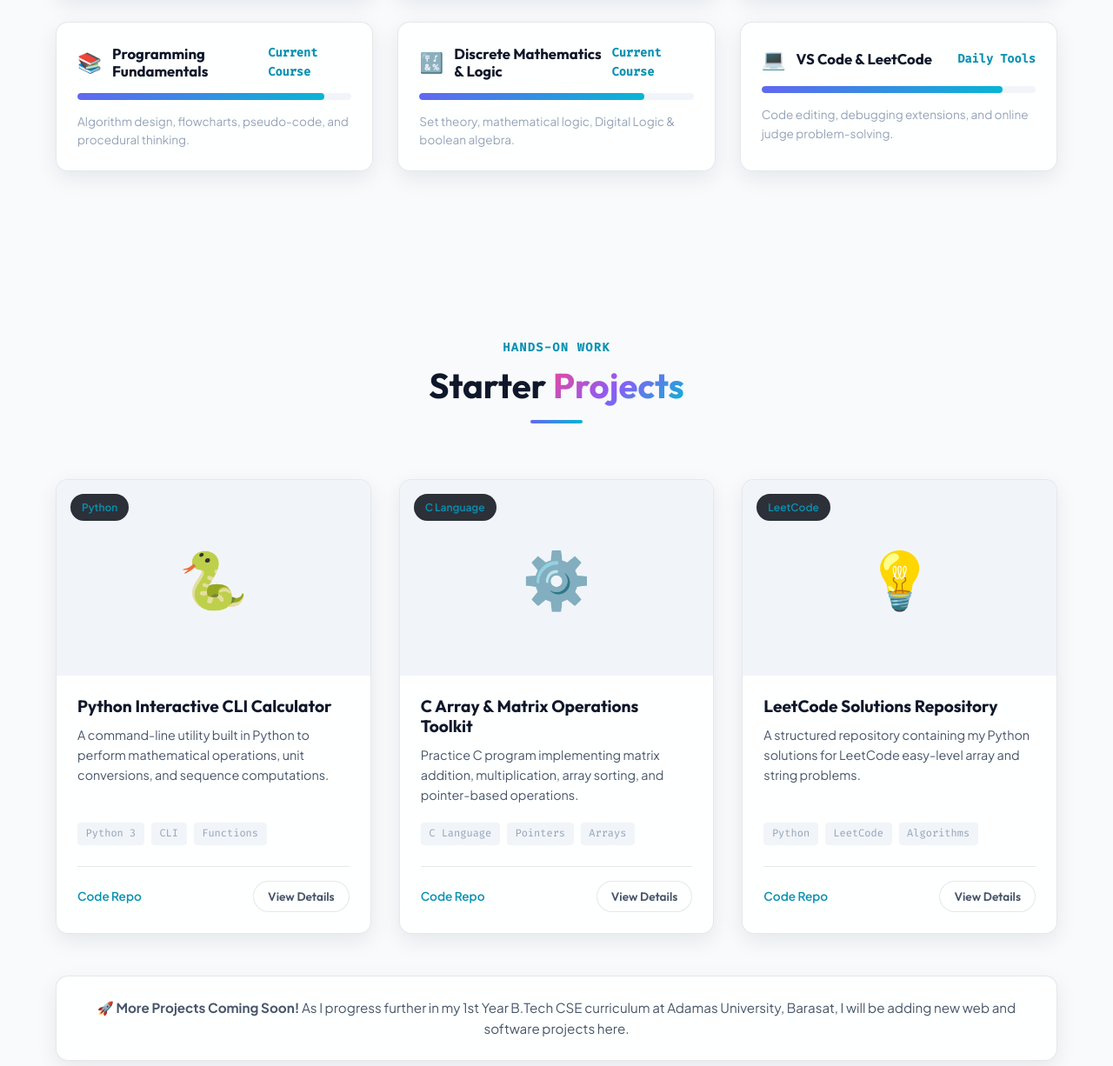
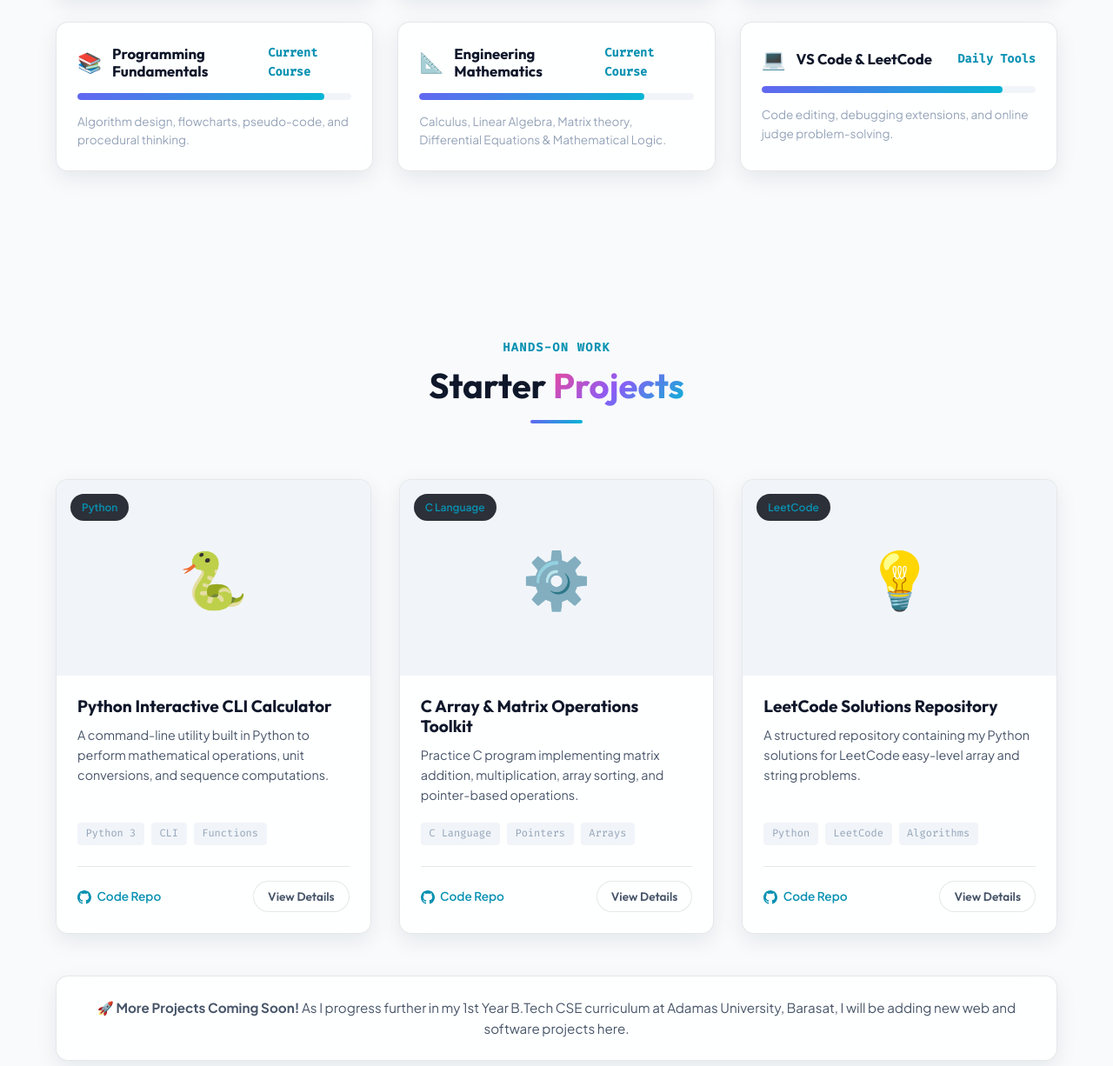
Before and after one commit to Slayerxy77/Profile-Website, a plain HTML site: page index.html in a window 1280 px wide. Shown: the part 3134-4360 px from the top of the page at 87% size. Drawn offline with Linux system fonts and the light colour scheme.

```diff
--- a/index.html
+++ b/index.html
@@ -219,7 +219,7 @@
                                 <span class="timeline-date">1st Year (Present)</span>
                             </div>
                             <p class="timeline-text">
-                                Building core technical knowledge in Computer Science. Currently studying Programming Fundamentals, Digital Logic, Discrete Mathematics, and Problem Solving using Python, C, and C++.
+                                Building core technical knowledge in Computer Science. Currently studying Programming Fundamentals, Digital Logic, Engineering Mathematics, and Problem Solving using Python, C, and C++.
                             </p>
                         </div>
                     </div>
@@ -343,15 +343,15 @@
                     <div class="skill-card glass-card" data-category="subjects">
                         <div class="skill-header">
                             <div class="skill-title-group">
-                                <span class="skill-icon">🔣</span>
-                                <h4>Discrete Mathematics & Logic</h4>
+                                <span class="skill-icon">📐</span>
+                                <h4>Engineering Mathematics</h4>
                             </div>
                             <span class="skill-percentage">Current Course</span>
                         </div>
                         <div class="skill-bar-bg">
                             <div class="skill-bar-fill" data-width="82%"></div>
                         </div>
-                        <p class="skill-desc">Set theory, mathematical logic, Digital Logic & boolean algebra.</p>
+                        <p class="skill-desc">Calculus, Linear Algebra, Matrix theory, Differential Equations & Mathematical Logic.</p>
                     </div>
 
                     <!-- Tools & Platforms -->
@@ -401,7 +401,8 @@
                                 <span>Functions</span>
                             </div>
                             <div class="project-footer">
-                                <a href="https://github.com" target="_blank" rel="noopener noreferrer" class="project-link">
+                                <a href="https://github.com/Slayerxy77/Python-Interactive-CLI-Calculator/blob/main/CLIcalculator.py" target="_blank" rel="noopener noreferrer" class="project-link">
+                                    <svg width="16" height="16" viewBox="0 0 24 24" fill="currentColor" style="display:inline-block; vertical-align:middle; margin-right:4px;"><path d="M12 0c-6.626 0-12 5.373-12 12 0 5.302 3.438 9.8 8.207 11.387.599.111.793-.261.793-.577v-2.234c-3.338.726-4.033-1.416-4.033-1.416-.546-1.387-1.333-1.756-1.333-1.756-1.089-.745.083-.729.083-.729 1.205.084 1.839 1.237 1.839 1.237 1.07 1.834 2.807 1.304 3.492.997.107-.775.418-1.305.762-1.604-2.665-.305-5.467-1.334-5.467-5.931 0-1.311.469-2.381 1.236-3.221-.124-.303-.535-1.524.117-3.176 0 0 1.008-.322 3.301 1.23.957-.266 1.983-.399 3.003-.404 1.02.005 2.047.138 3.006.404 2.291-1.552 3.297-1.23 3.297-1.23.653 1.653.242 2.874.118 3.176.77.84 1.235 1.911 1.235 3.221 0 4.609-2.807 5.624-5.479 5.921.43.372.823 1.102.823 2.222v3.293c0 .319.192.694.801.576 4.765-1.589 8.199-6.086 8.199-11.386 0-6.627-5.373-12-12-12z"/></svg>
                                     Code Repo
                                 </a>
                                 <button class="btn btn-sm btn-ghost view-details-btn">View Details</button>
@@ -426,7 +427,8 @@
                                 <span>Arrays</span>
                             </div>
                             <div class="project-footer">
-                                <a href="https://github.com" target="_blank" rel="noopener noreferrer" class="project-link">
+                                <a href="https://github.com/Slayerxy77/C-Array-Matrix-Operations-Toolkit/blob/main/matrix.c" target="_blank" rel="noopener noreferrer" class="project-link">
+                                    <svg width="16" height="16" viewBox="0 0 24 24" fill="currentColor" style="display:inline-block; vertical-align:middle; margin-right:4px;"><path d="M12 0c-6.626 0-12 5.373-12 12 0 5.302 3.438 9.8 8.207 11.387.599.111.793-.261.793-.577v-2.234c-3.338.726-4.033-1.416-4.033-1.416-.546-1.387-1.333-1.756-1.333-1.756-1.089-.745.083-.729.083-.729 1.205.084 1.839 1.237 1.839 1.237 1.07 1.834 2.807 1.304 3.492.997.107-.775.418-1.305.762-1.604-2.665-.305-5.467-1.334-5.467-5.931 0-1.311.469-2.381 1.236-3.221-.124-.303-.535-1.524.117-3.176 0 0 1.008-.322 3.301 1.23.957-.266 1.983-.399 3.003-.404 1.02.005 2.047.138 3.006.404 2.291-1.552 3.297-1.23 3.297-1.23.653 1.653.242 2.874.118 3.176.77.84 1.235 1.911 1.235 3.221 0 4.609-2.807 5.624-5.479 5.921.43.372.823 1.102.823 2.222v3.293c0 .319.192.694.801.576 4.765-1.589 8.199-6.086 8.199-11.386 0-6.627-5.373-12-12-12z"/></svg>
                                     Code Repo
                                 </a>
                                 <button class="btn btn-sm btn-ghost view-details-btn">View Details</button>
@@ -451,7 +453,8 @@
                                 <span>Algorithms</span>
                             </div>
                             <div class="project-footer">
-                                <a href="https://github.com" target="_blank" rel="noopener noreferrer" class="project-link">
+                                <a href="https://github.com/Slayerxy77/leetcode-solutions" target="_blank" rel="noopener noreferrer" class="project-link">
+                                    <svg width="16" height="16" viewBox="0 0 24 24" fill="currentColor" style="display:inline-block; vertical-align:middle; margin-right:4px;"><path d="M12 0c-6.626 0-12 5.373-12 12 0 5.302 3.438 9.8 8.207 11.387.599.111.793-.261.793-.577v-2.234c-3.338.726-4.033-1.416-4.033-1.416-.546-1.387-1.333-1.756-1.333-1.756-1.089-.745.083-.729.083-.729 1.205.084 1.839 1.237 1.839 1.237 1.07 1.834 2.807 1.304 3.492.997.107-.775.418-1.305.762-1.604-2.665-.305-5.467-1.334-5.467-5.931 0-1.311.469-2.381 1.236-3.221-.124-.303-.535-1.524.117-3.176 0 0 1.008-.322 3.301 1.23.957-.266 1.983-.399 3.003-.404 1.02.005 2.047.138 3.006.404 2.291-1.552 3.297-1.23 3.297-1.23.653 1.653.242 2.874.118 3.176.77.84 1.235 1.911 1.235 3.221 0 4.609-2.807 5.624-5.479 5.921.43.372.823 1.102.823 2.222v3.293c0 .319.192.694.801.576 4.765-1.589 8.199-6.086 8.199-11.386 0-6.627-5.373-12-12-12z"/></svg>
                                     Code Repo
                                 </a>
                                 <button class="btn btn-sm btn-ghost view-details-btn">View Details</button>
@@ -537,7 +540,7 @@
                             <div>
                                 <h4>Social & Profiles</h4>
                                 <div class="social-links">
-                                    <a href="https://github.com" target="_blank" rel="noopener noreferrer" class="social-btn" title="GitHub">
+                                    <a href="https://github.com/Slayerxy77" target="_blank" rel="noopener noreferrer" class="social-btn" title="GitHub Profile (Slayerxy77)">
                                         <svg width="20" height="20" viewBox="0 0 24 24" fill="currentColor"><path d="M12 0c-6.626 0-12 5.373-12 12 0 5.302 3.438 9.8 8.207 11.387.599.111.793-.261.793-.577v-2.234c-3.338.726-4.033-1.416-4.033-1.416-.546-1.387-1.333-1.756-1.333-1.756-1.089-.745.083-.729.083-.729 1.205.084 1.839 1.237 1.839 1.237 1.07 1.834 2.807 1.304 3.492.997.107-.775.418-1.305.762-1.604-2.665-.305-5.467-1.334-5.467-5.931 0-1.311.469-2.381 1.236-3.221-.124-.303-.535-1.524.117-3.176 0 0 1.008-.322 3.301 1.23.957-.266 1.983-.399 3.003-.404 1.02.005 2.047.138 3.006.404 2.291-1.552 3.297-1.23 3.297-1.23.653 1.653.242 2.874.118 3.176.77.84 1.235 1.911 1.235 3.221 0 4.609-2.807 5.624-5.479 5.921.43.372.823 1.102.823 2.222v3.293c0 .319.192.694.801.576 4.765-1.589 8.199-6.086 8.199-11.386 0-6.627-5.373-12-12-12z"/></svg>
                                     </a>
                                     <a href="https://linkedin.com" target="_blank" rel="noopener noreferrer" class="social-btn" title="LinkedIn">
```
